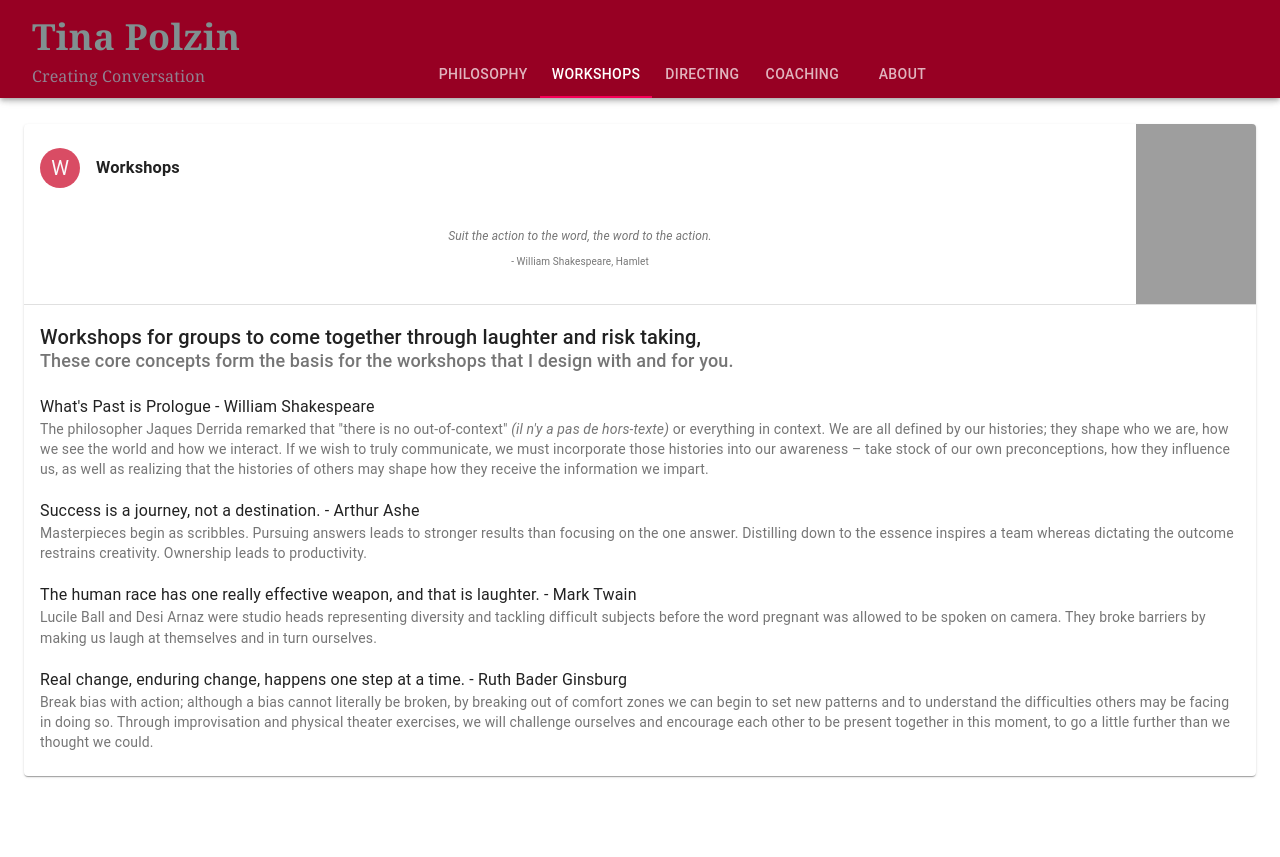
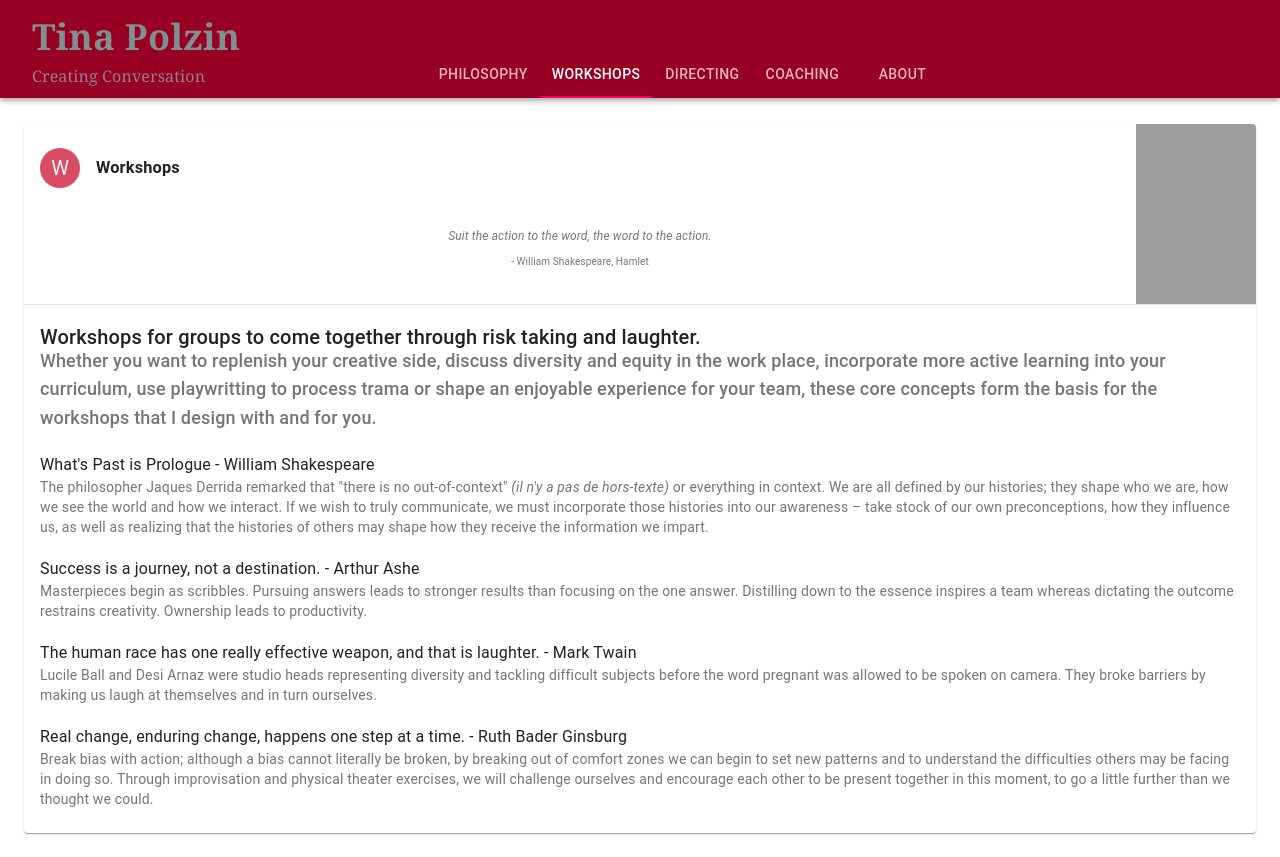
Before and after one commit to MikeHannon/tinas_site, a React (Create React App) app: page / in a window 1280 px wide. Both pictures are taken after a click on the tab "WORKSHOPS". Before the commit the page ends 800 px from the top, so only its background shows below. Built offline with nearby package versions, Linux system fonts and the light colour scheme; grey boxes are pictures that could not be loaded.

Commit message:
Update text

```diff
--- a/src/components/About/About.tsx
+++ b/src/components/About/About.tsx
@@ -110,7 +110,8 @@ const About = () => {
 					fairly well, Spanish not so well and can find a pint and a restroom in
 					several other languages. She has used theater to facilitate conflict
 					resolution, team building, language acquisition, self-expression and
-					risk taking with school districts, start-ups, corporations, boards and
+					risk taking with school districts, start-ups, corporations,
+					non-profits, boards, detention centers, adoption centers, a moshav and
 					foster youth. She coaches individuals looking to strengthen their
 					presentation performance. The youngest of six, she is the first in her
 					family to complete a higher degree. BA English, Comparative
@@ -130,7 +131,7 @@ const About = () => {
 					Augusto Boal’s Theatre of the Oppressed
 					<br></br>Cathy Madden’s coaching in Alexander Technique
 					<br></br>
-					Brene Breen’s Daring Greatly
+					Brene Brown’s Daring Greatly
 					<br></br> Austin Kleon’s Steal Like An Artist
 					<br></br>
 					Lucille Ball, especially{" "}
--- a/src/components/Philosophy/Philosophy.tsx
+++ b/src/components/Philosophy/Philosophy.tsx
@@ -105,10 +105,11 @@ const About = () => {
 					Art is a fundamental tool to facilitate communication.
 				</Typography>
 				<br></br>
-				<Typography variant="body1" color="textPrimary" component="p">
-					Faith in our partners allows us to reach otherwise unattainable
-					heights.
-				</Typography>
+				<Typography
+					variant="body1"
+					color="textPrimary"
+					component="p"
+				></Typography>
 				<Typography variant="body2" color="textSecondary" component="p">
 					Theater is uniquely positioned to promote learning; actively and by
 					observation, supporting risk taking in a safe environment. It can
--- a/src/components/TeamBuilding/TeamBuilding.tsx
+++ b/src/components/TeamBuilding/TeamBuilding.tsx
@@ -94,8 +94,8 @@ const TeamBuilding = (): React.ReactElement => {
 			<Divider></Divider>
 			<CardContent>
 				<Typography variant="h6" color="textPrimary" component="h6">
-					Workshops for groups to come together through laughter and risk
-					taking,
+					Workshops for groups to come together through risk taking and
+					laughter.
 				</Typography>
 				<Typography
 					variant="h6"
@@ -103,8 +103,11 @@ const TeamBuilding = (): React.ReactElement => {
 					component="h6"
 					style={{ fontSize: "18px", marginTop: "-6px" }}
 				>
-					These core concepts form the basis for the workshops that I design
-					with and for you.
+					Whether you want to replenish your creative side, discuss diversity
+					and equity in the work place, incorporate more active learning into
+					your curriculum, use playwritting to process trama or shape an
+					enjoyable experience for your team, these core concepts form the basis
+					for the workshops that I design with and for you.
 				</Typography>
 				<br></br>
 				<Typography variant="body1" color="textPrimary" component="p">
```
